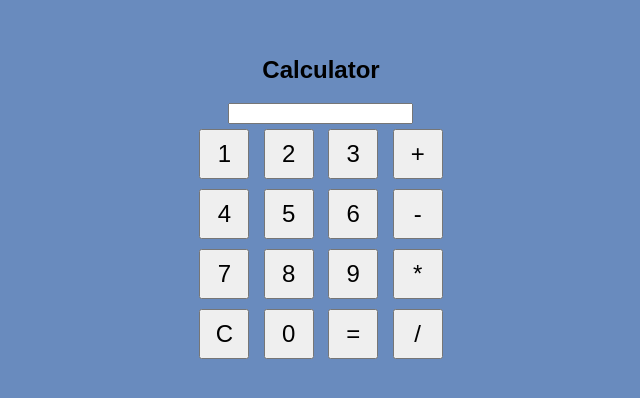
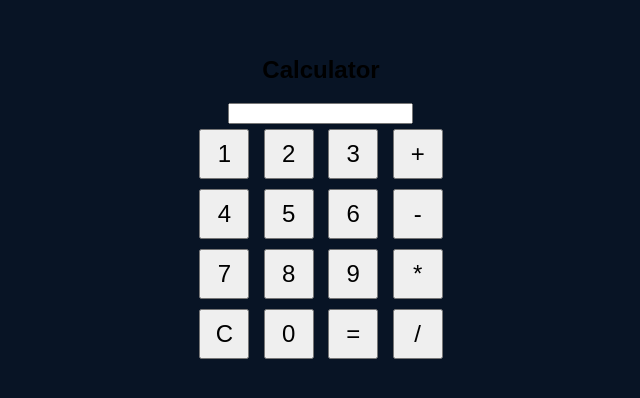
Before and after one commit to Poransah247/toruu-web, a plain HTML site: page index.html in a window 1280 px wide. Shown: the part 208-606 px from the top of the page, without its empty margins (319-959 px from the left). Drawn offline with Linux system fonts and the light colour scheme.

Commit message:
Your commit message

```diff
--- a/index.html
+++ b/index.html
@@ -11,7 +11,7 @@
             height: 100vh;
             justify-content: center;
             align-items: center;
-            background-color: #698bbe;
+            background-color: #081425;
             font-family: Arial, sans-serif;
         }
         .intro, .calculator {
@@ -40,7 +40,7 @@
     </style>
 </head>
 <body>
-    <div class="intro">Hello, toru its your Calculator!</div>
+    <div class="intro">Hello, toru its your Calculator! </div>
 
     <div class="calculator" id="calculator">
         <h2>Calculator</h2>
```
